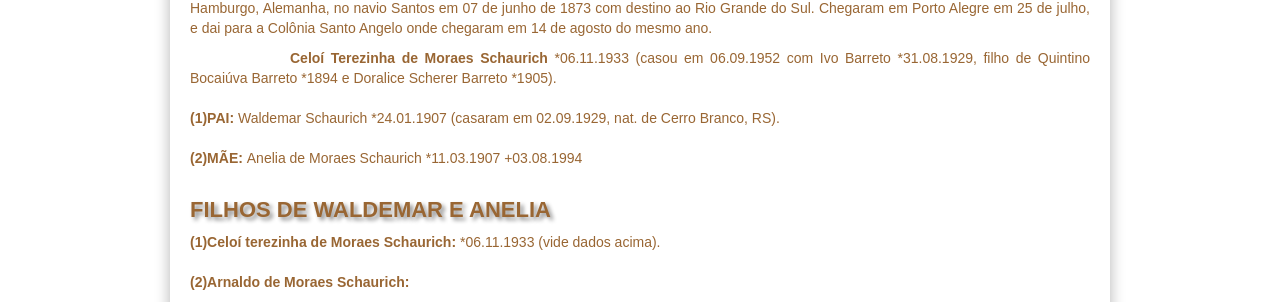
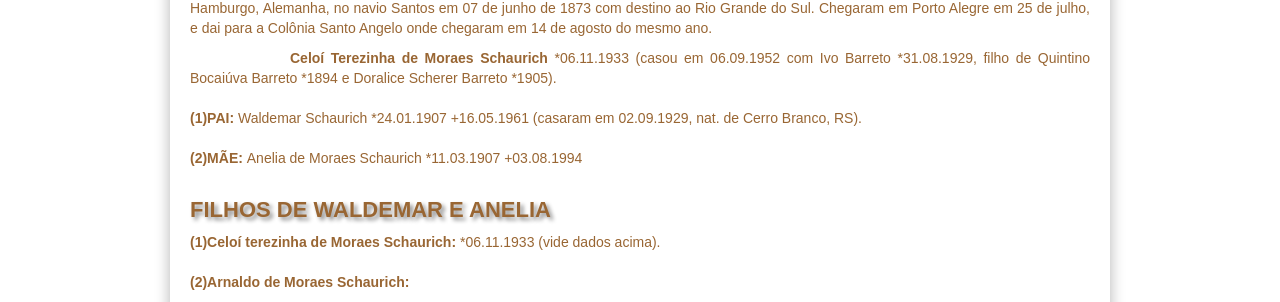
Before and after one commit to claudiovargas1955/claudiovargas1955.github.io, a Jekyll site: the page built from _pages/familia-schaurich.html, in a window 1280 px wide. Shown: the part 426-728 px from the top of the page. Built offline with Jekyll 4.4.1, drawn with Linux system fonts in a browser that asks for light colours; some web fonts are replaced.

Commit message:
Update familia-schaurich.html

```diff
--- a/_pages/familia-schaurich.html
+++ b/_pages/familia-schaurich.html
@@ -102,9 +102,9 @@ julho, e dai para a Colônia Santo Angelo onde chegaram em 14 de agosto do mesmo
 <b><p style="text-indent:100px";/>Celoí Terezinha de Moraes Schaurich </b>*06.11.1933 (casou em 06.09.1952 com Ivo Barreto *31.08.1929,
 filho de Quintino Bocaiúva Barreto *1894 e Doralice Scherer Barreto *1905).<br><br>
 
-<b>(1)PAI: </b>Waldemar Schaurich *24.01.1907 (casaram em 02.09.1929, nat. de Cerro Branco, RS).<br><br>
+<b>(1)PAI: </b>Waldemar Schaurich *24.01.1907 +16.05.1961 (casaram em 02.09.1929, nat. de Cerro Branco, RS).<br><br>
 
-  <b>(2)MÃE: </b>Anelia de Moraes Schaurich *11.03.1907 +03.08.1994 <br><br>
+<b>(2)MÃE: </b>Anelia de Moraes Schaurich *11.03.1907 +03.08.1994 <br><br>
 
 <h4>FILHOS DE WALDEMAR E ANELIA</h4>
   <p><b>(1)Celoí terezinha de Moraes Schaurich: </b>*06.11.1933 (vide dados acima).<br><br>
```
